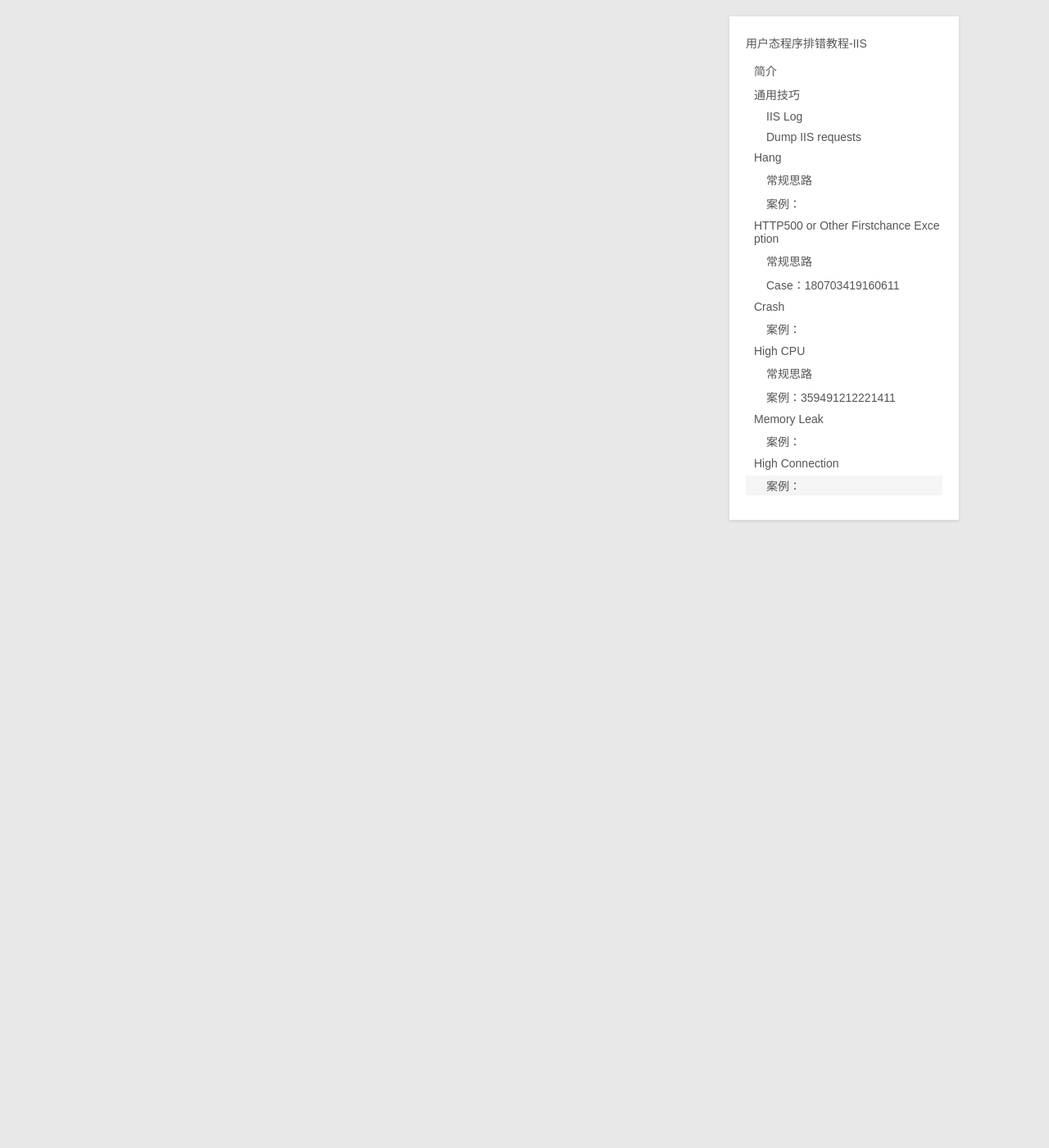
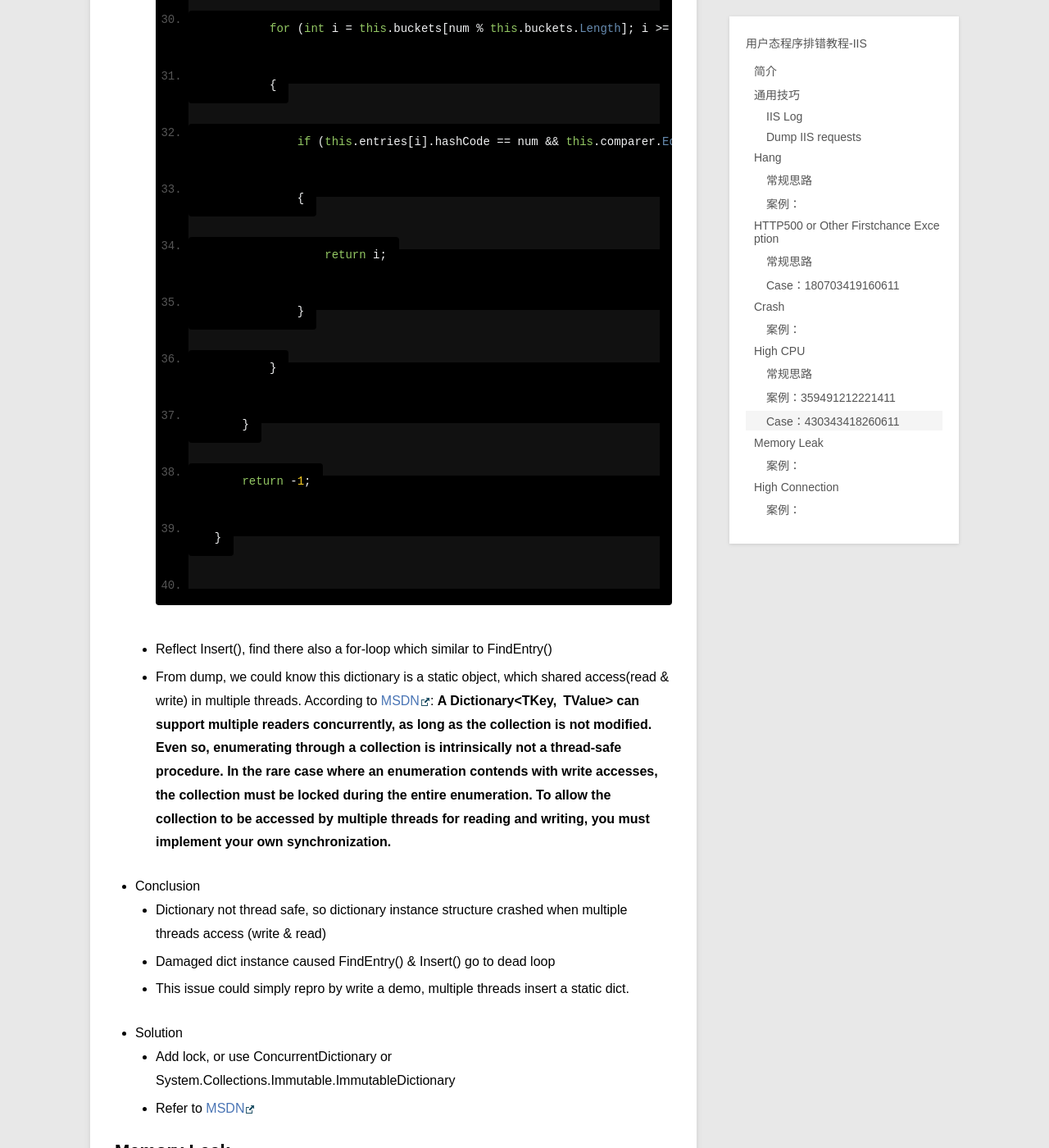
Before and after one commit to wu-wenxiang/wu-wenxiang.github.io, a Jekyll site: the page built from _posts/course/2016-06-21-Debug-IIS.md, in a window 1280 px wide and 1400 px high, scrolled down 29337 px. Shown: the whole window at 82% size. Built offline with Jekyll 4.4.1, drawn with Linux system fonts in a browser that asks for light colours; some of the changed text lies outside the part shown.

Commit message:
add _posts/blog/2016-06-26-TS-IIS.md & update _posts/course/2016-06-21-Debug-IIS.md

```diff
--- a/_posts/course/2016-06-21-Debug-IIS.md
+++ b/_posts/course/2016-06-21-Debug-IIS.md
@@ -262,6 +262,58 @@ IIS/ASP.NET站点经常会遇到 **Crash**、**HTTP500** (Internal Error)、**Hi
 	- 修改代码，解决。
 	- 如果希望找到哪一种循环花了太多的时间，可以Dump循环变量，看各自执行了多少次。
 
+### Case：430343418260611
+- Symptom
+	- IIS 7.5 site, w3wp process CPU high sometimes
+	- Once this issue happened, CPU usage won't down, till AppPool recycle
+- Analysis
+	- Catch dumps when this issue happened
+	- !runaway 3, diff dumps, find similar callstack
+
+			# Child-SP          RetAddr           Call Site
+			00 00000000`15fbaba0 000007fe`f6b86089 mscorlib_ni!System.Collections.Generic.Dictionary`2[[System.__Canon, mscorlib],[System.Char, mscorlib]].FindEntry(System.__Canon)+0xffffffff`fffca35c
+			01 00000000`15fbac10 000007fe`994f3a5a mscorlib_ni!System.Collections.Generic.Dictionary`2[[System.__Canon, mscorlib],[System.Char, mscorlib]].ContainsKey(System.__Canon)+0xffffffff`ff4a6709
+			02 00000000`15fbac40 000007fe`98c85971 XXXXX!YYYYY.Current_TransactionCompleted(System.Object, System.Transactions.TransactionEventArgs)+0x12a
+
+			# Child-SP          RetAddr           Call Site
+			00 00000000`1562de50 000007fe`994f34c4 mscorlib_ni!System.Collections.Generic.Dictionary`2[[System.__Canon, mscorlib],[System.Char, mscorlib]].Insert(System.__Canon, Char, Boolean)+0xffffffff`fffdd470
+			01 00000000`1562dee0 000007fe`99a714b3 XXXXX!YYYYY.AttachTransactionEvent()+0x154
+
+	- Reflect FindEntry() & Dump dictionary object by `!dso`, find `dict.entries[1].next == 1`, which could cause dead loop if `this.entries[i].hashCode != num` (We could confirm `this.entries[i].key === key`)
+
+			// System.Collections.Generic.Dictionary<TKey, TValue>
+			private int FindEntry(TKey key)
+			{
+			    if (key == null)
+			    {
+			        ThrowHelper.ThrowArgumentNullException(ExceptionArgument.key);
+			    }
+			    if (this.buckets != null)
+			    {
+			        int num = this.comparer.GetHashCode(key) & 2147483647;
+			        for (int i = this.buckets[num % this.buckets.Length]; i >= 0; i = this.entries[i].next)
+			        {
+			            if (this.entries[i].hashCode == num && this.comparer.Equals(this.entries[i].key, key))
+			            {
+			                return i;
+			            }
+			        }
+			    }
+			    return -1;
+			}
+
+	- Reflect Insert(), find there also a for-loop which similar to FindEntry()
+	- From dump, we could know this dictionary is a static object, which shared access(read & write) in multiple threads. According to [MSDN](https://msdn.microsoft.com/en-us/library/xfhwa508(v=vs.110).aspx): **A Dictionary<TKey, TValue> can support multiple readers concurrently, as long as the collection is not modified. Even so, enumerating through a collection is intrinsically not a thread-safe procedure. In the rare case where an enumeration contends with write accesses, the collection must be locked during the entire enumeration. To allow the collection to be accessed by multiple threads for reading and writing, you must implement your own synchronization.**
+
+- Conclusion
+	- Dictionary not thread safe, so dictionary instance structure crashed when multiple threads access (write & read)
+	- Damaged dict instance caused FindEntry() & Insert() go to dead loop
+	- This issue could simply repro by write a demo, multiple threads insert a static dict.
+
+- Solution
+	- Add lock, or use ConcurrentDictionary or System.Collections.Immutable.ImmutableDictionary
+	- Refer to [MSDN](https://msdn.microsoft.com/en-us/library/xfhwa508(v=vs.110).aspx)
+
 ## Memory Leak
 
 ### 案例：
```
Also changed, not shown: _posts/blog/2016-06-26-TS-IIS.md (added, +35 -0 lines), _posts/blog/TS-IIS.md (deleted, +0 -10 lines).
